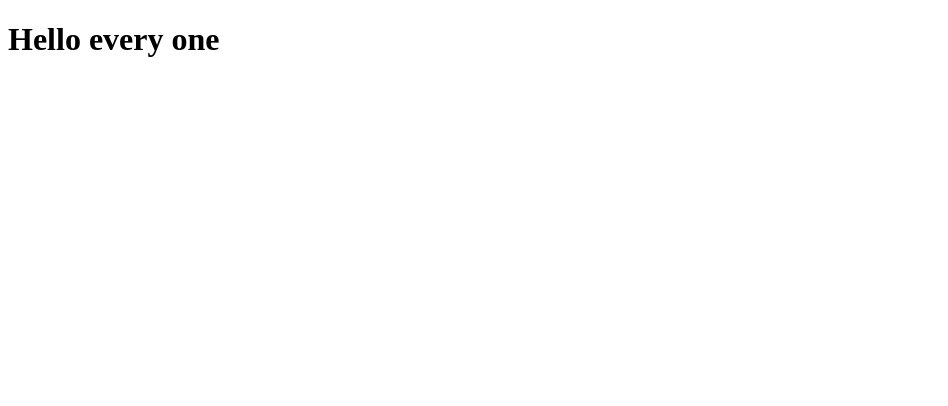
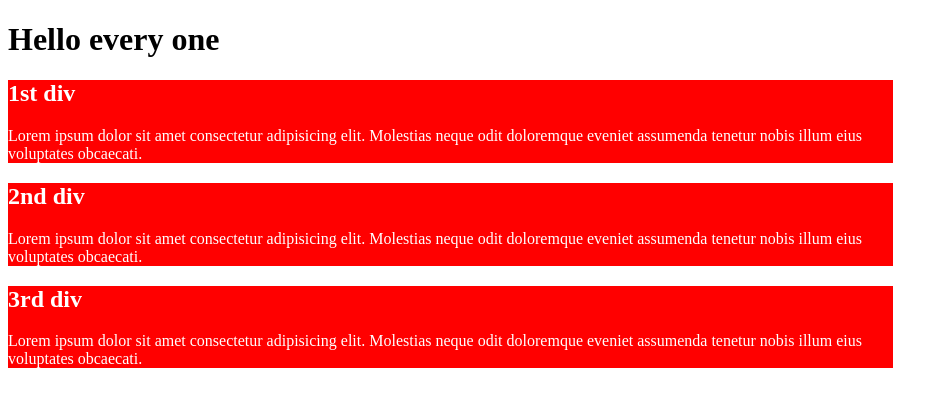
Before and after one commit to razwanrifat/my-2nd-github-repo, a plain HTML site: page index.html in a window 1280 px wide. Shown: the whole page, without its empty margins (0-948 px from the left). Drawn offline with Linux system fonts and the light colour scheme.

Commit message:
first commit

```diff
--- a/index.html
+++ b/index.html
@@ -4,8 +4,22 @@
     <meta charset="UTF-8">
     <meta name="viewport" content="width=device-width, initial-scale=1.0">
     <title>my 2nd github repo</title>
+    <link rel="stylesheet" href="style/style1.css">
 </head>
 <body>
     <h1>Hello every one</h1>
+    <div>
+        <h2>1st div</h2>
+        <p>Lorem ipsum dolor sit amet consectetur adipisicing elit. Molestias neque odit doloremque eveniet assumenda tenetur nobis illum eius voluptates obcaecati.</p>
+    </div>
+
+    <div>
+        <h2>2nd div</h2>
+        <p>Lorem ipsum dolor sit amet consectetur adipisicing elit. Molestias neque odit doloremque eveniet assumenda tenetur nobis illum eius voluptates obcaecati.</p>
+    </div>
+
+    <div>
+        <h2>3rd div</h2>
+        <p>Lorem ipsum dolor sit amet consectetur adipisicing elit. Molestias neque odit doloremque eveniet assumenda tenetur nobis illum eius voluptates obcaecati.</p>
+    </div>
 </body>
-</html>
--- /dev/null
+++ b/style/style1.css
@@ -0,0 +1,6 @@
+div{
+    width: 70%;
+    background-color: red;
+    color: white;
+
+}
```
